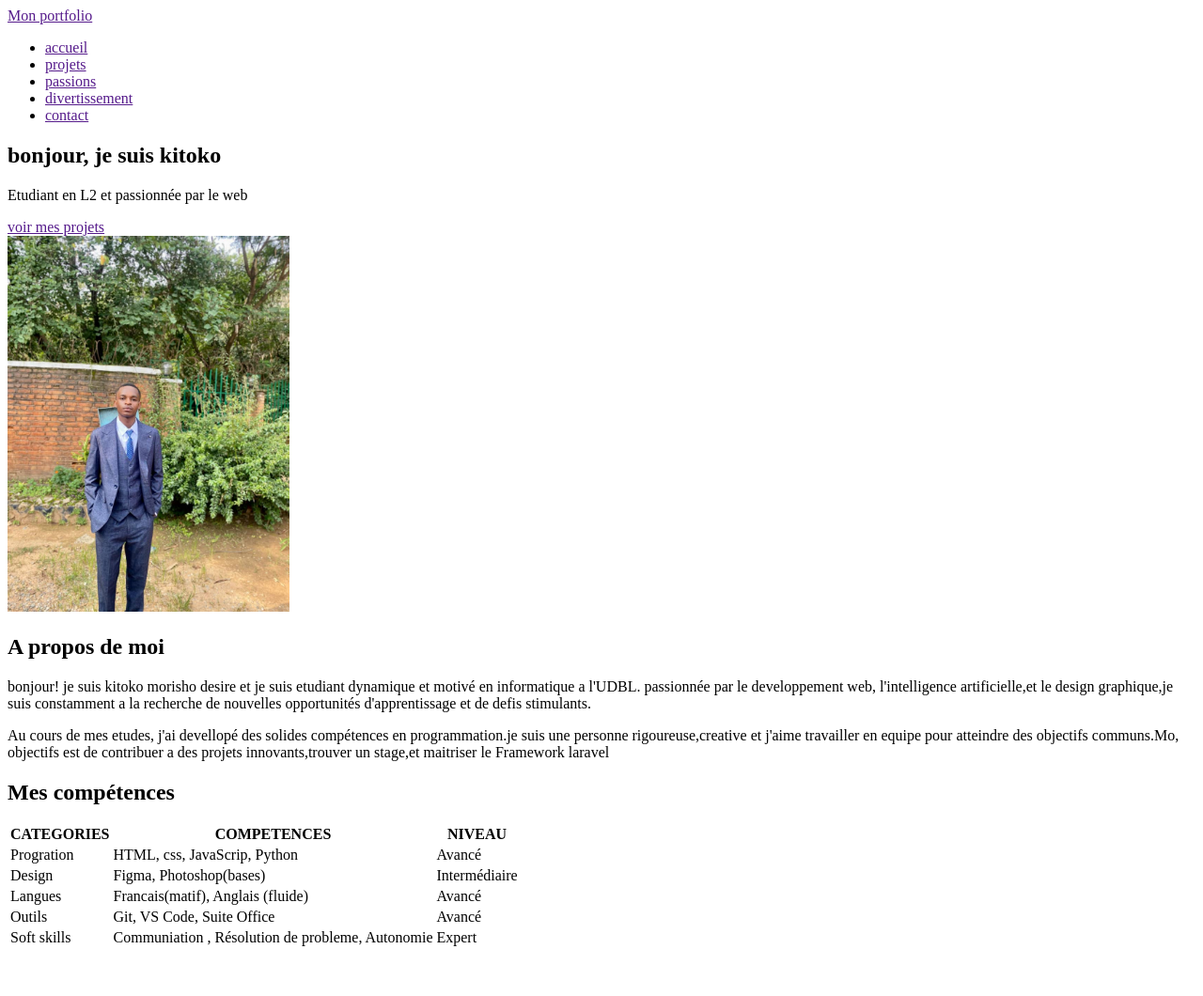
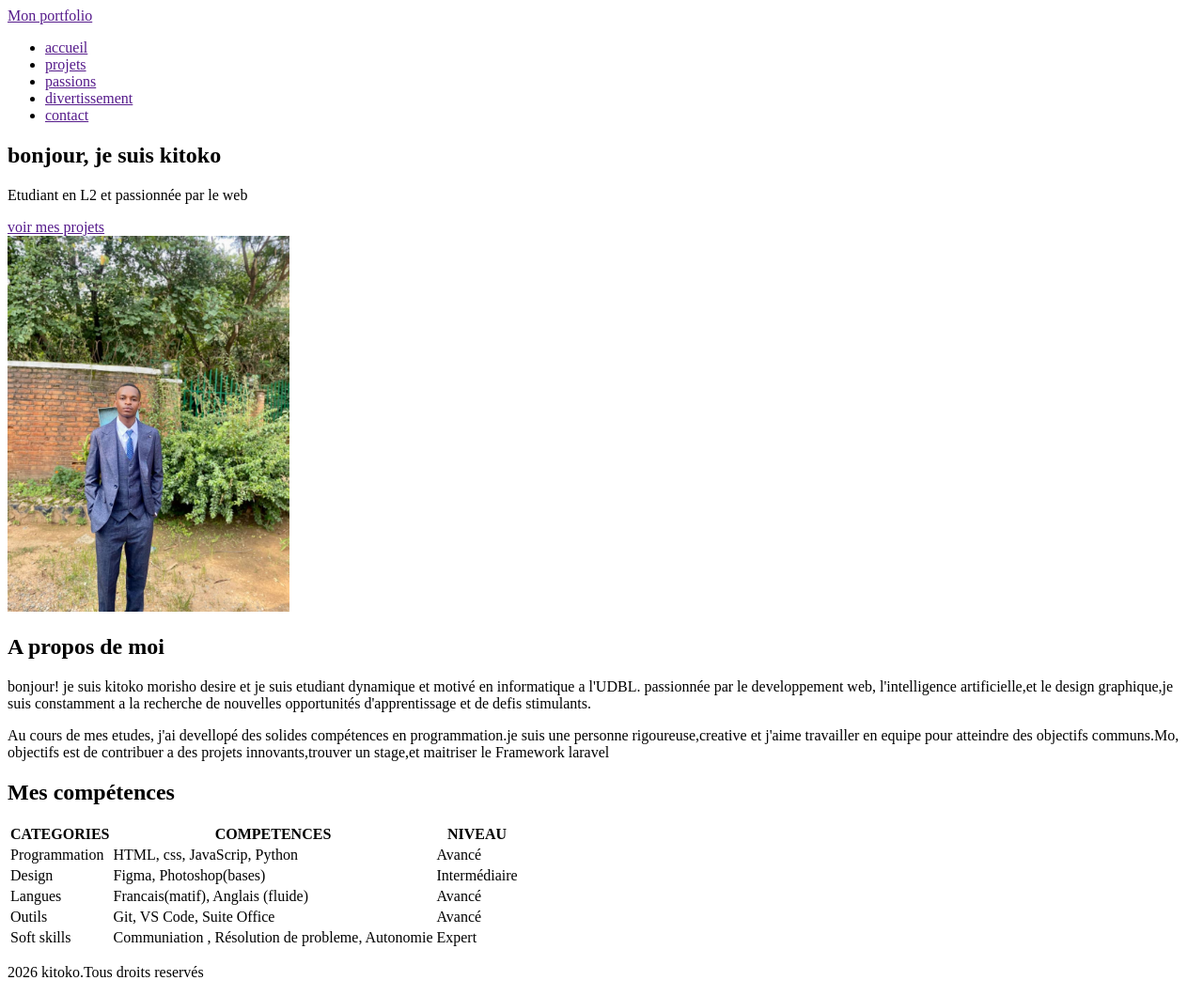
Before and after one commit to kitoko-morisho-desire/monportfolio-2026, a plain HTML site: page index.html in a window 1280 px wide. Shown: the whole page at 94% size. Before the commit the page ends 1018 px from the top, so only its background shows below. Drawn offline with Linux system fonts and the light colour scheme.

Commit message:
programmation web

```diff
--- a/index.html
+++ b/index.html
@@ -54,7 +54,7 @@
                 </thead>
                 <tbody>
                     <tr>
-<td>Progration</td>
+                        <td>Programmation</td>
                         <td>HTML, css, JavaScrip, Python</td>
                         <td>Avancé</td>
                     </tr>
@@ -83,6 +83,10 @@
             </table>
         </section>
     </main>
-    <footer></footer>
+    <footer>
+        <p>
+            2026 kitoko.Tous droits reservés
+        </p>
+    </footer>
 </body>
 </html>
```
Lines whose indentation alone changed are shown as unchanged.
